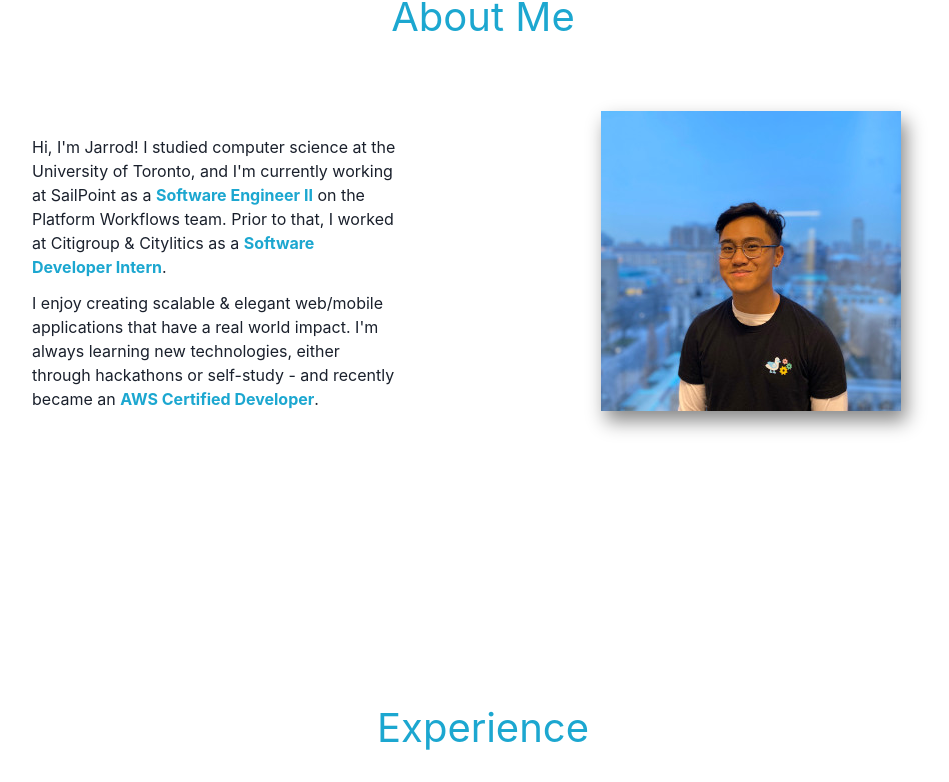
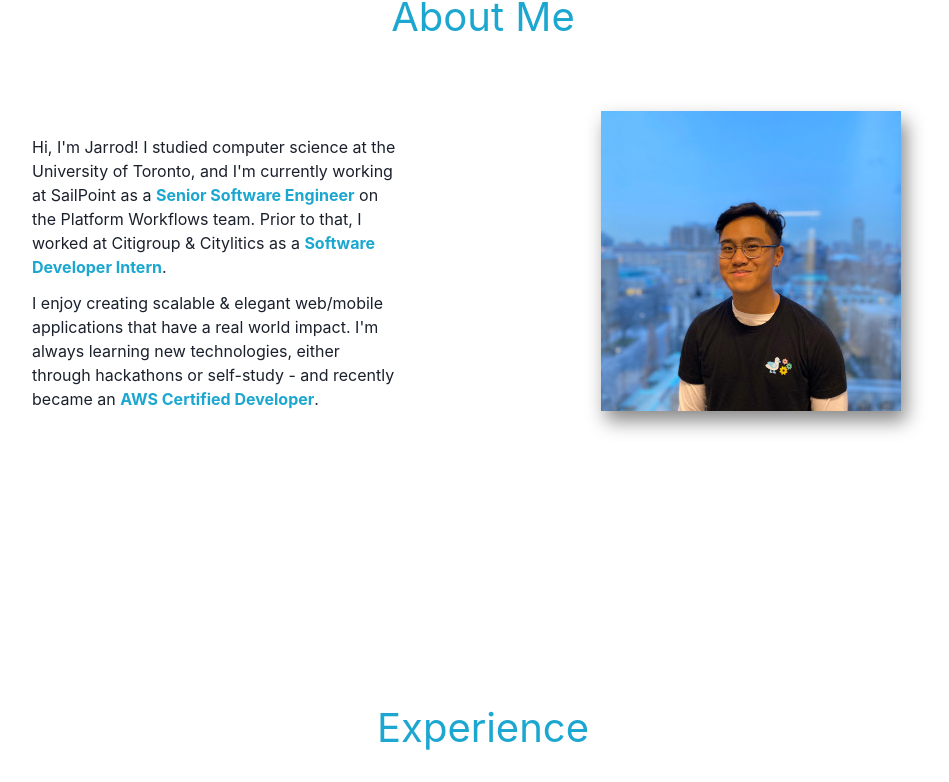
Before and after one commit to jcserv/portfolio, a Next.js app: page / in a window 1280 px wide. Shown: the part 925-1707 px from the top of the page, without its empty margins (157-1106 px from the left). Built offline with nearby package versions, Linux system fonts and the light colour scheme; no server answers.

Commit message:
chore: tweak job title in about

```diff
--- a/components/sections/About.jsx
+++ b/components/sections/About.jsx
@@ -22,7 +22,8 @@ const Bio = ({ secondary }) => (
         <Link href="https://www.sailpoint.com/" isExternal>
           SailPoint
         </Link>{" "}
-        as a <strong style={{ color: secondary }}>Software Engineer II</strong>{" "}
+        as a{" "}
+        <strong style={{ color: secondary }}>Senior Software Engineer</strong>{" "}
         on the{" "}
         <Link
           href="https://www.sailpoint.com/products/integrations/workflows/"
```
